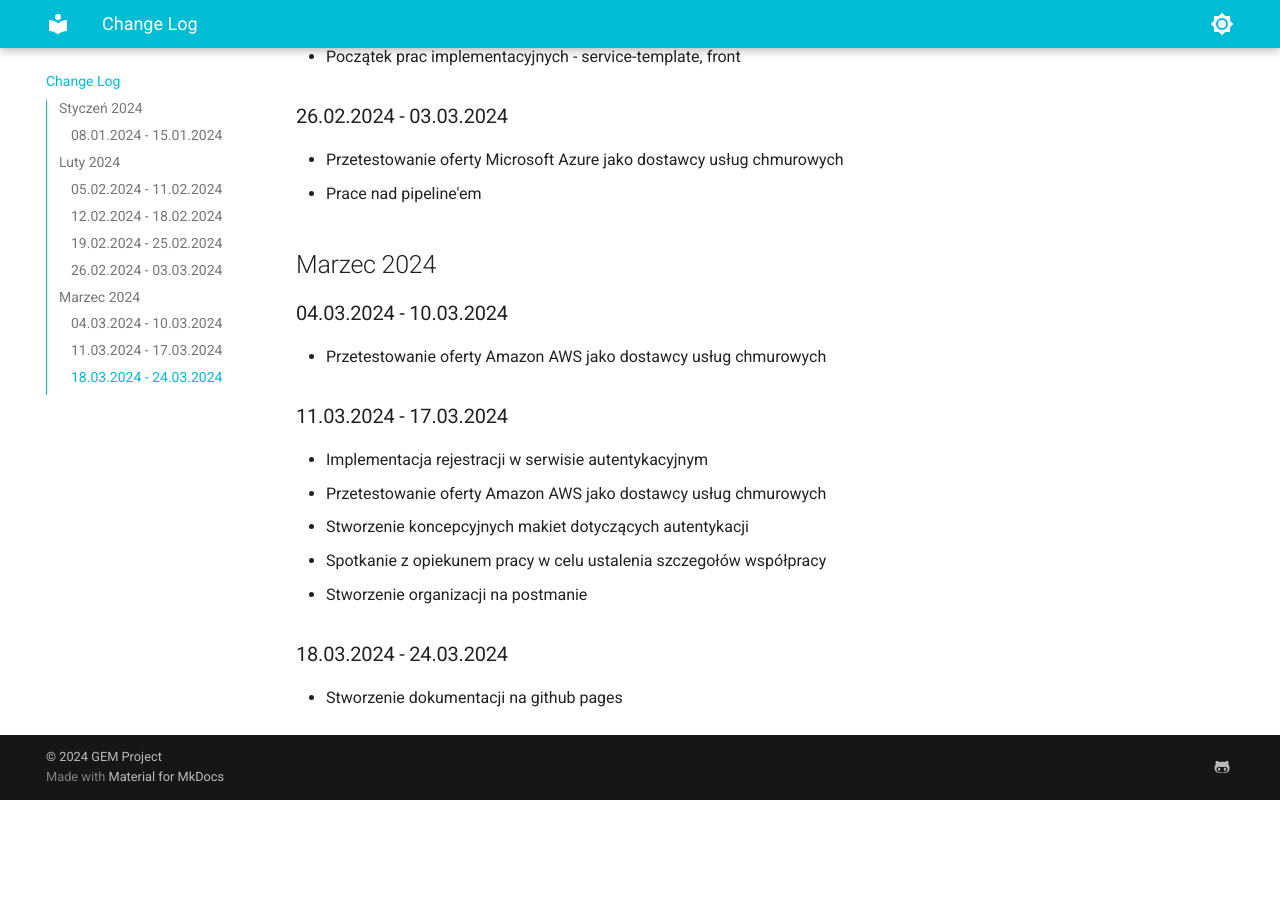
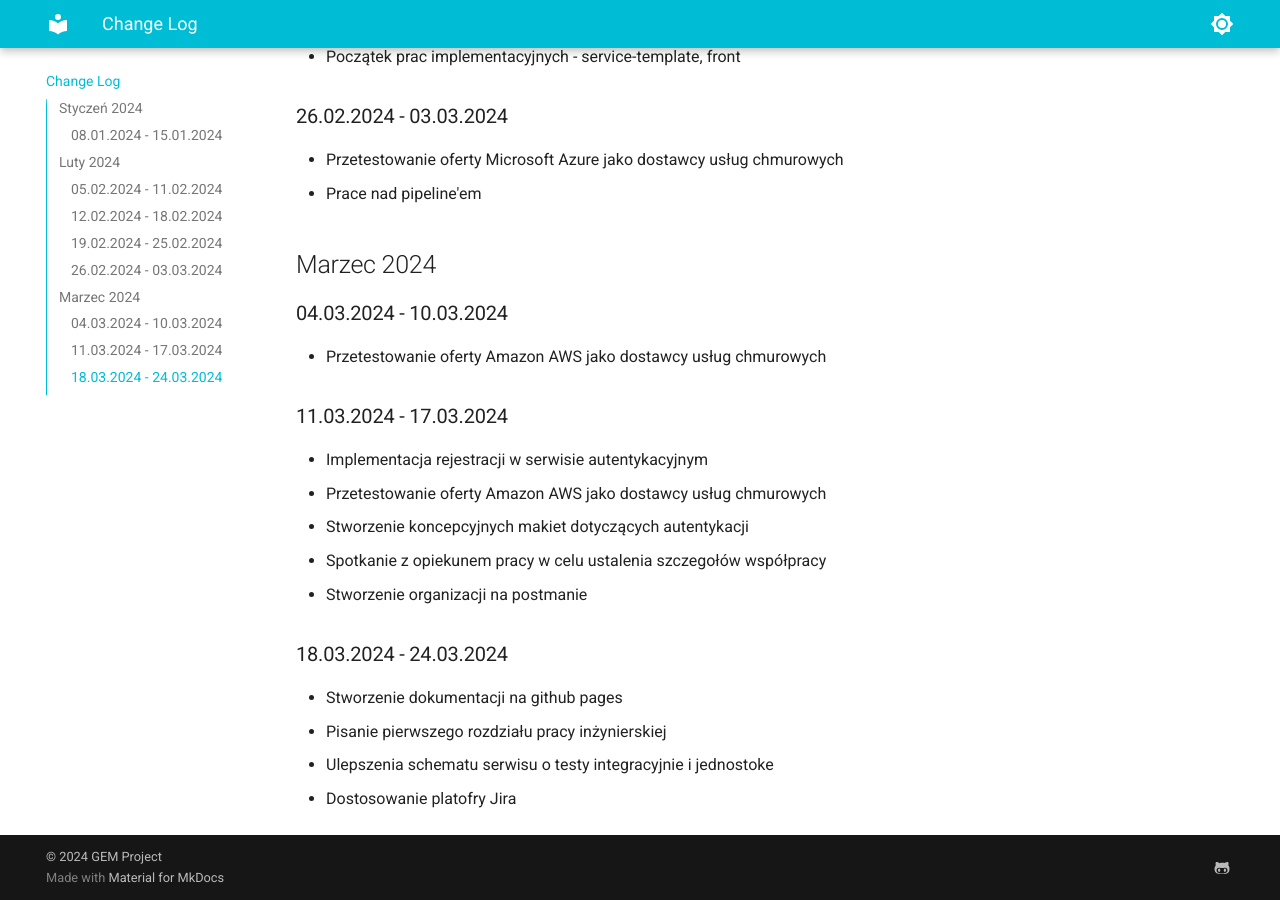
Before and after one commit to Group-Expense-Manager/gem-docs, an MkDocs documentation site: the page built from docs/change_log.md, in a window 1280 px wide and 900 px high, scrolled down 785 px. Built offline with MkDocs 1.6.1 and Material for MkDocs 9.7.7, drawn with Linux system fonts in a browser that asks for light colours; before the commit the page ends 1585 px from its top, so only the background shows below that.

Commit message:
Update Gem docs

```diff
--- a/docs/change_log.md
+++ b/docs/change_log.md
@@ -28,3 +28,6 @@
 * Stworzenie organizacji na postmanie
 ### 18.03.2024 - 24.03.2024
 * Stworzenie dokumentacji na github pages
+* Pisanie pierwszego rozdziału pracy inżynierskiej
+* Ulepszenia schematu serwisu o testy integracyjnie i jednostoke
+* Dostosowanie platofry Jira
```
